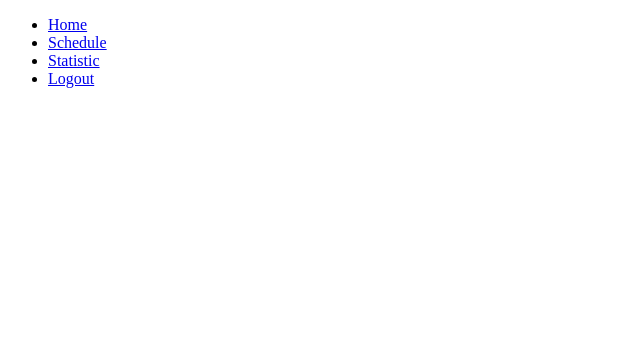
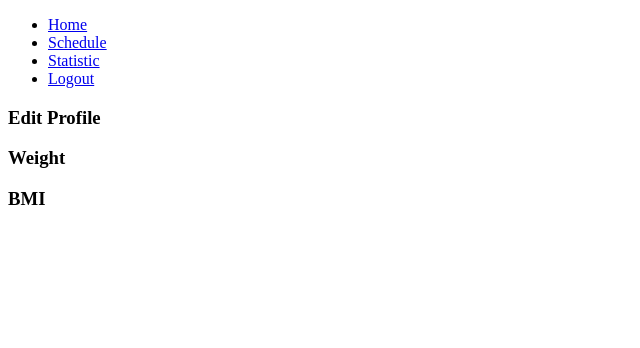
Before and after one commit to alvarodriozola/Fitness-Web, a CodeIgniter app: the page made by application/views/statistic.php in a window 1280 px wide. Shown: the top 348 px of the page, without its empty margins (0-640 px from the left). Run offline with CodeIgniter, Linux system fonts and the light colour scheme.

Commit message:
adding detail tag

```diff
--- a/application/views/home.php
+++ b/application/views/home.php
@@ -18,5 +18,7 @@
         </ul>
       </nav>
     </header>
+    <h3>Workout Plan</h3>
+    <h3>Current Workout</h3>
   </body>
 </html>
--- a/application/views/statistic.php
+++ b/application/views/statistic.php
@@ -17,5 +17,9 @@
         </ul>
       </nav>
     </header>
+    <h3>Edit Profile</h3>
+    <a href="#"></a>
+    <h3>Weight</h3>
+    <h3>BMI</h3>
   </body>
 </html>
```
